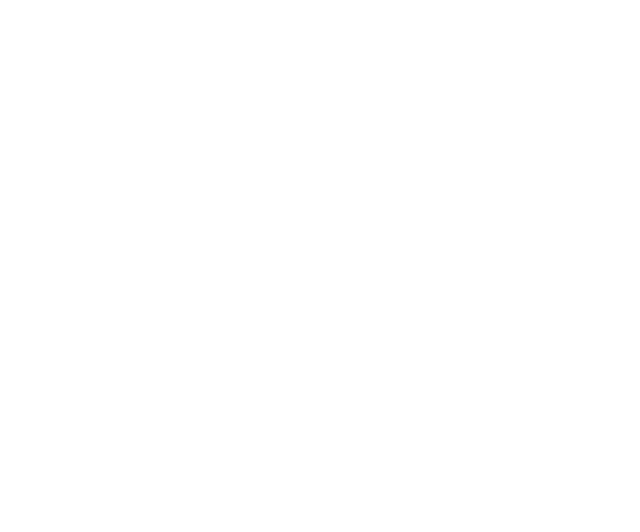
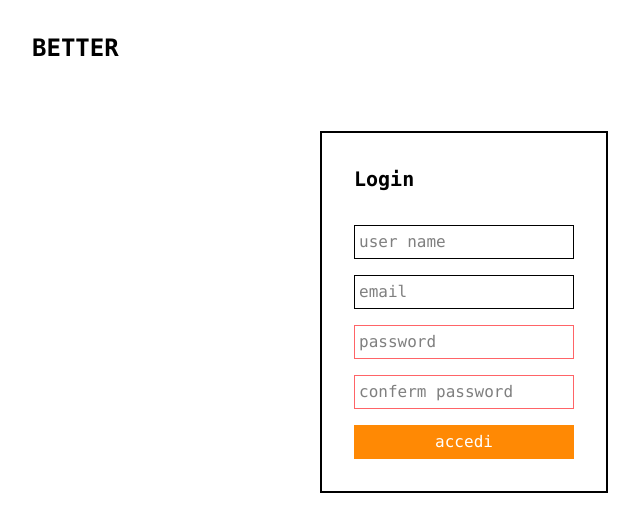
Before and after one commit to ddavidefornelli/Better, a React (Vite) app in the folder client/: page /Login in a window 1280 px wide. Before the commit this address had no page. Shown: the top 532 px of the page, without its empty margins (176-816 px from the left). Built offline with nearby package versions, Linux system fonts and the light colour scheme.

Commit message:
aggiunto login

```diff
--- a/client/src/App.jsx
+++ b/client/src/App.jsx
@@ -1,5 +1,6 @@
 import LandingPage from "./pages/LandingPage";
 import { Routes, Route } from "react-router-dom";
+import Login from "./pages/Login";
 
 export default function App() {
   return (
@@ -7,6 +8,7 @@ export default function App() {
         <div className="max-w-4xl w-full">
     <Routes>
           <Route path="/" element={<LandingPage />}></Route>
+          <Route path="/Login" element={<Login />}></Route>
     </Routes>
         </div>
       </div>
--- a/client/src/components/landingPageHeader.jsx
+++ b/client/src/components/Header.jsx
@@ -1,28 +1,33 @@
-export default function LandingPageHeader() {
+import { Link } from "react-router-dom"
+
+
+export default function Header({ inLp }) {
   return (
     <nav
       className="w-full mx-auto p-4 mb-8 mt-4 sticky top-0 bg-white">
       <div
         className="flex justify-between items-center w-full">
-        <button onClick={() => window.scrollTo({top: 0, behavior: "smooth"})}
+        <Link to="/"
           className="text-2xl font-semibold cursor-pointer"
-          to="/"
         >
           BETTER
-        </button>
+        </Link>
+          {inLp ?
         <div
           className="flex items-center">
-          <h3
+          <Link
+              to="/login"
             className="mr-8 text-lg text-white p-2 transition ease-linear
                        bg-orange-500 w-full h-full hover:bg-white hover:text-orange-500 hover:border">
             accedi
-          </h3>
+          </Link>
           <button
             onClick={document.getElementById("contatti")}
             className="text-lg hover:text-orange-500 transition ease-in">
             contatti
           </button>
         </div>
+         : null }
       </div>
     </nav>
   )
--- a/client/src/components/HeroSection.jsx
+++ b/client/src/components/HeroSection.jsx
@@ -15,7 +15,7 @@ export default function HeroSection() {
           <h3 className="mt-2 mb-4">
             lo utilizzano tutti, addman a sort!
           </h3>
-          <Link
+          <Link to="/Login"
             className="mr-8 text-lg text-white p-2 transition ease-linear w-fit
             bg-orange-500 hover:bg-white hover:text-orange-500 hover:border">
 
--- a/client/src/components/LandingPageReviews.jsx
+++ b/client/src/components/LandingPageReviews.jsx
@@ -1,10 +1,10 @@
 const reviews = [
   {
-    review: "mo fra di che cosa stiamo parlando!",
+    review: "mo fra ma di che cosa stiamo parlando!",
     person: "fratm carnal",
   },
   {
-    review: "il top del top fra",
+    review: "nu capovolavor dell' ingegnieria d mow je cuss",
     person: "cosimino",
   },
   {
@@ -20,13 +20,13 @@ export default function LandingPageReviews() {
       <div
           key={i}
           className=
-          {`${i !== reviews.length - 1 ?  "border-r" : null}
-           p-8 w-2xl flex flex-col justify-center text-center`}>
+          {`${i !== reviews.length - 1 ?  "border-r-2 border-dashed" : null}
+           p-8 w-2xl flex flex-col justify-center text-left`}>
         <h1
-            className="italic font-semibold text-lg"
+            className="italic font-bold text-lg"
           >"{review.review}"</h1>
         <h3
-              className="font-semibold mt-2"
+              className="font-medium mt-2"
           > &gt; {review.person}</h3>
       </div>
       ))}
--- a/client/src/pages/LandingPage.jsx
+++ b/client/src/pages/LandingPage.jsx
@@ -1,11 +1,11 @@
-import LandingPageHeader from "../components/landingPageHeader"
 import HeroSection from "../components/HeroSection"
 import LandingPageReviews from "../components/LandingPageReviews"
+import Header from "../components/Header"
 
 export default function LandingPage() {
   return(
     <>
-      <LandingPageHeader/>
+      <Header inLp={true}/>
       <HeroSection/>
       <LandingPageReviews/>
     </>
--- /dev/null
+++ b/client/src/pages/Login.jsx
@@ -0,0 +1,64 @@
+import { useState } from "react"
+import Header from "../components/Header"
+
+export default function Login() {
+  const [password, setPassword] = useState('')
+  const [passwordConfirm, setPasswordConfirm] = useState()
+  const [email, setEmail] = useState()
+  const [userName, setUserName] = useState()
+
+  return (
+    <>
+      <Header inLp={false}/>
+      <div
+        className="flex flex-col justify-center items-center w-full h-[50vh]">
+        <div className="flex flex-col border-2 p-8">
+
+          <h1 className="mb-8 text-xl font-semibold">Login</h1>
+          <input
+            name=""
+            id=""
+            type="text"
+            placeholder="user name"
+            className="resize-none border overflow-hidden mb-4 p-1"
+            maxLength={20}
+            value={userName}
+            onChange={e => setUserName(e.target.value)}
+          />
+          <input
+            name=""
+            id=""
+            type="text"
+            placeholder="email"
+            className={`resize-none border texthidden mb-4 p-1`}
+            value={email}
+            onChange={e => setEmail(e.target.value)}
+          />
+          <input
+            name=""
+            id=""
+            type="password"
+            placeholder="password"
+            maxLength={16}
+            className={`resize-none border overflow-hidden mb-4 ${password.length < 8 ? "border-red-400" : "border-green-500"} p-1`}
+            value={password}
+            onChange={e => setPassword(e.target.value)}
+          />
+          <input
+            name=""
+            id=""
+            type="password"
+            placeholder="conferm password"
+            maxLength={16}
+            className={`resize-none border texthidden ${password !== passwordConfirm ? "border-red-400" : "border-green-500"} mb-4 p-1`}
+            value={passwordConfirm}
+            onChange={e => setPasswordConfirm(e.target.value)}
+          />
+          <button className="border border-orange-400 bg-orange-400 p-1 text-white cursor-pointer hover:bg-white hover:text-black transition ease-in ">
+            accedi
+          </button>
+        </div>
+      </div>
+    </>
+  )
+}
```
